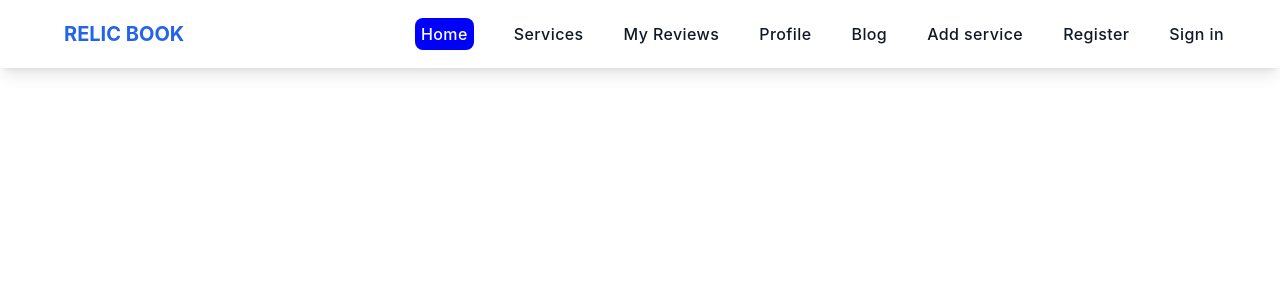
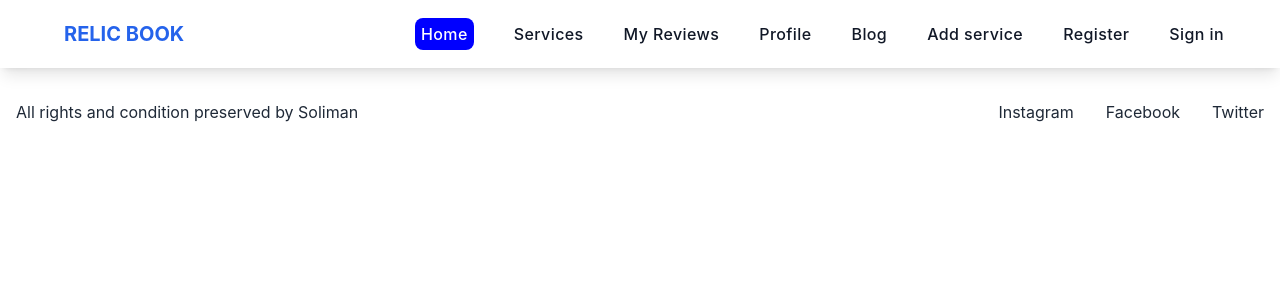
Before and after one commit to Soliman-soad/Relic-Book, a React (Create React App) app: page / in a window 1280 px wide. Shown: the top 300 px of the page. Built offline with nearby package versions, Linux system fonts and the light colour scheme; no server answers.

Commit message:
footer section added

```diff
--- a/src/pages/layout/Main.jsx
+++ b/src/pages/layout/Main.jsx
@@ -1,5 +1,6 @@
 import React from 'react';
 import { Outlet } from 'react-router-dom';
+import Footer from '../shared/Footer';
 import Navber from '../shared/Navber';
 
 const Main = () => {
@@ -7,6 +8,7 @@ const Main = () => {
         <div>
             <Navber/>
             <Outlet/>
+            <Footer/>
         </div>
     );
 };
--- /dev/null
+++ b/src/pages/shared/Footer.jsx
@@ -0,0 +1,34 @@
+import React from 'react';
+
+
+const Footer = () => {
+    return (
+        <div>
+            <footer className="px-4 py-8 dark:bg-gray-800 dark:text-gray-400">
+	<div className="container flex flex-wrap items-center justify-center mx-auto space-y-4 sm:justify-between sm:space-y-0">
+		<div className="flex flex-row pr-3 space-x-4 sm:space-x-8">
+			<ul className="flex flex-wrap items-center space-x-4 sm:space-x-8">
+				<li>
+					<p>All rights and condition preserved by Soliman</p>
+				</li>
+
+			</ul>
+		</div>
+		<ul className="flex flex-wrap pl-3 space-x-4 sm:space-x-8">
+			<li>
+				<a href="#">Instagram</a>
+			</li>
+			<li>
+				<a href="#">Facebook</a>
+			</li>
+			<li>
+				<a href="#">Twitter</a>
+			</li>
+		</ul>
+	</div>
+</footer>
+        </div>
+    );
+};
+
+export default Footer;
```
